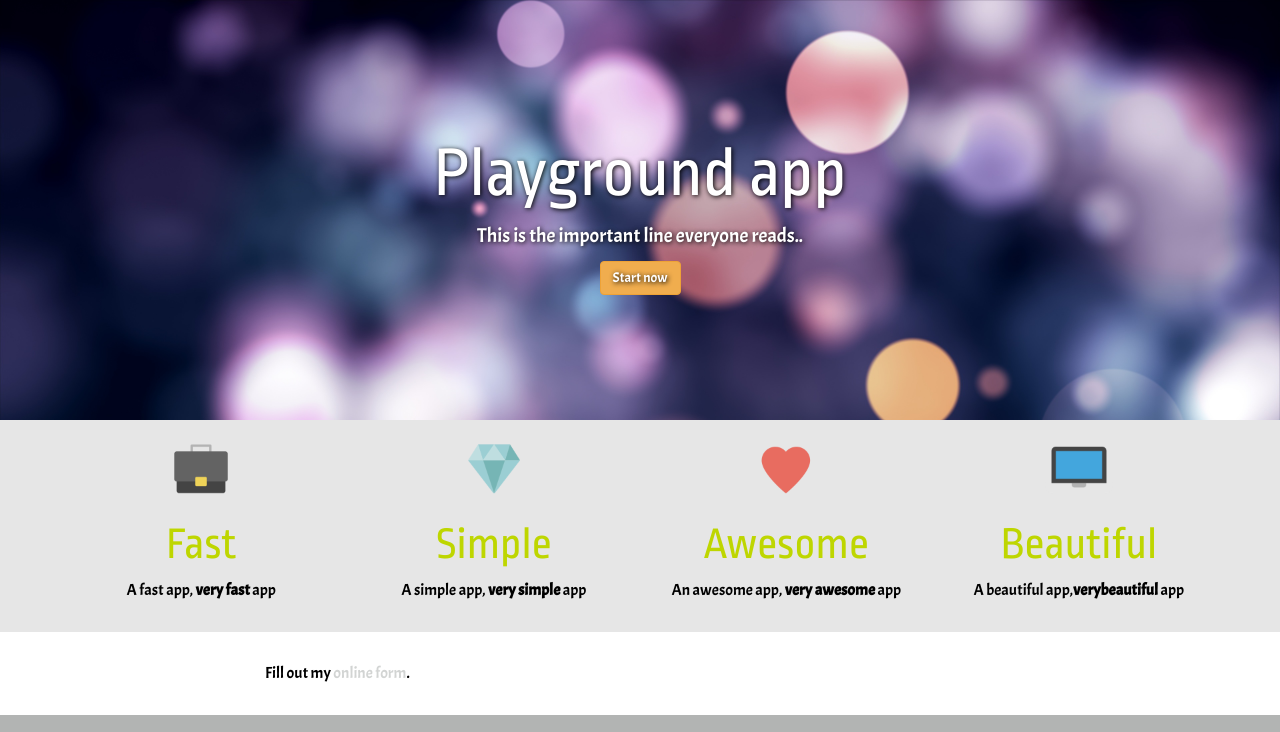
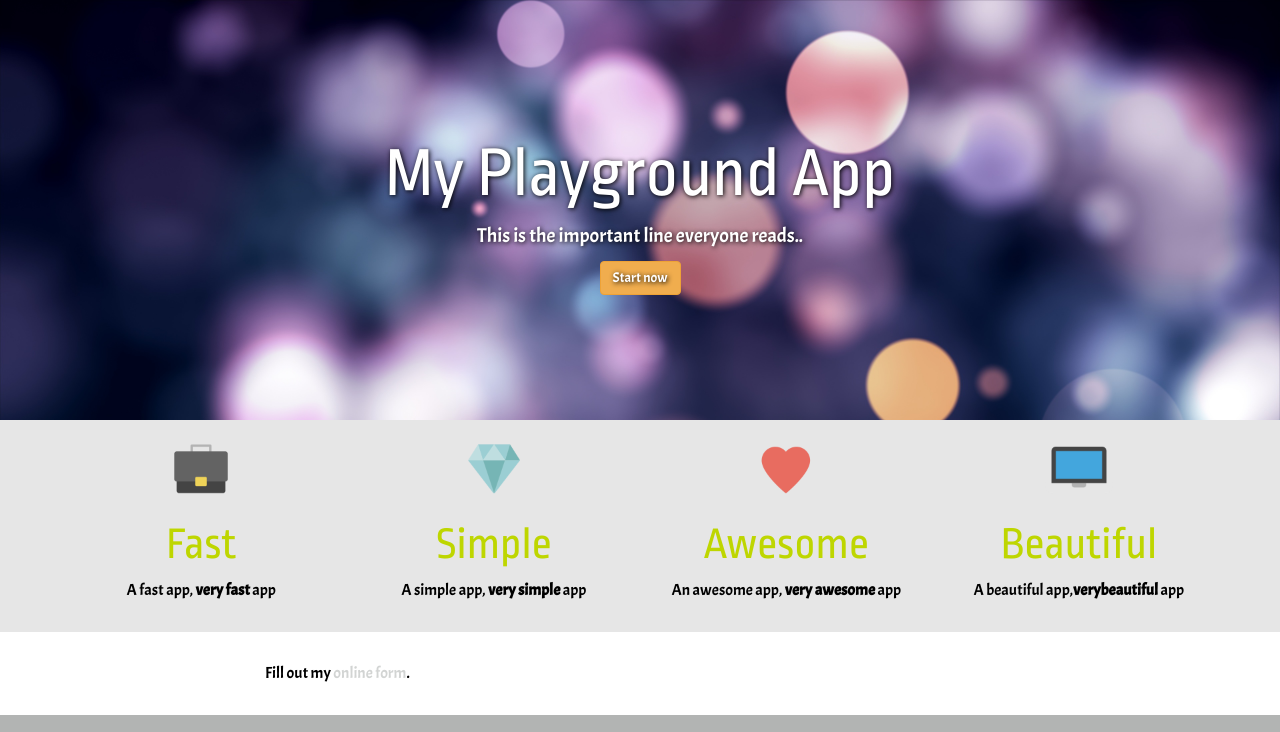
Before and after one commit to LaurineSk/Landing-Page-, a plain HTML site: page index.html in a window 1280 px wide. Shown: the top 732 px of the page. Drawn offline with nearby package versions, Linux system fonts and the light colour scheme; a script that the page names is missing.

Commit message:
Harry
Change Title

```diff
--- a/index.html
+++ b/index.html
@@ -16,7 +16,7 @@
 
   <body>
     <div id="banner">
-      <h1>Playground app</h1>
+      <h1>My Playground App</h1>
       <p>This is the important line everyone reads..</p>
       <p>
         <a href="#" class="btn btn-warning">Start now</a>
```
